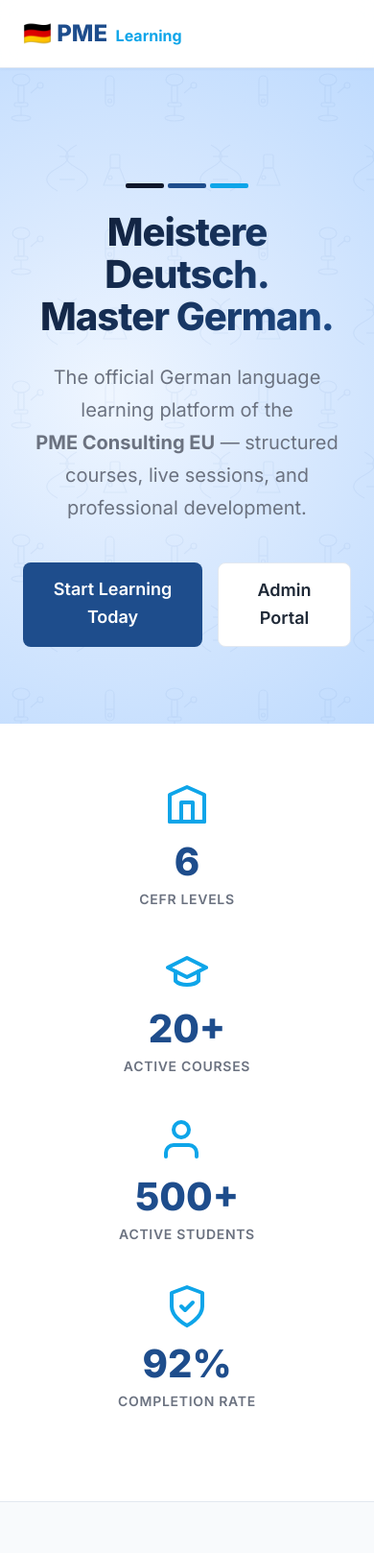
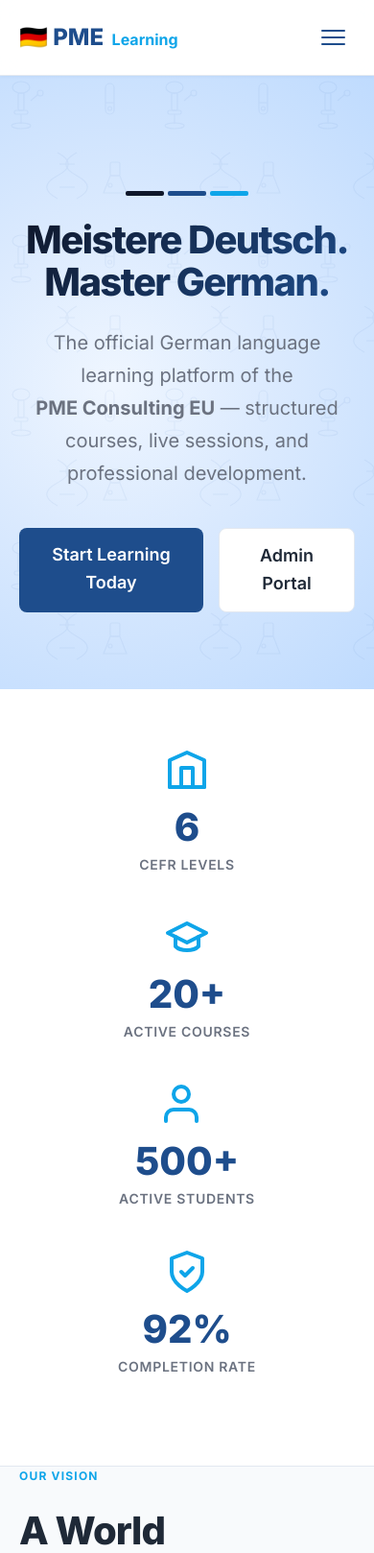
Before and after one commit to sirtinypp/pmeconsulting, a Django app: page / in a window 390 px wide. Shown: the top 1618 px of the page at 96% size. Run offline with Django 5.2, Linux system fonts and the light colour scheme; data that the repository does not hold is empty.

Commit message:
Enhance mobile adaptivity with hamburger menu and improved spacing

```diff
--- a/static/css/public.css
+++ b/static/css/public.css
@@ -37,7 +37,14 @@ body {
     padding: 0 24px;
 }
 
-h1,
+h1 {
+    font-size: clamp(2.5rem, 8vw, 4rem);
+    line-height: 1.1;
+    font-weight: 850;
+    letter-spacing: -0.04em;
+    color: #0F172A;
+}
+
 h2,
 h3 {
     font-weight: 800;
@@ -86,6 +93,27 @@ h3 {
 
 .nav-links a:hover {
     color: var(--primary);
+}
+
+.nav-toggle {
+    display: none;
+}
+
+.menu-icon {
+    display: none;
+    cursor: pointer;
+    padding: 10px;
+    z-index: 1001;
+}
+
+.menu-icon span {
+    display: block;
+    width: 25px;
+    height: 2px;
+    background: var(--primary);
+    margin: 5px 0;
+    transition: 0.3s;
+    border-radius: 2px;
 }
 
 /* ── Buttons ── */
@@ -616,6 +644,10 @@ h3 {
 
 /* ── Responsive ── */
 @media (max-width: 768px) {
+    .container {
+        padding: 0 20px;
+    }
+
     .hero-title {
         font-size: 2.5rem;
     }
@@ -625,8 +657,52 @@ h3 {
         gap: 40px;
     }
 
+    /* Mobile Menu Logic */
+    .menu-icon {
+        display: block;
+    }
+
     .nav-links {
-        display: none;
+        position: fixed;
+        top: 72px; /* Header height */
+        left: 0;
+        width: 100%;
+        background: white;
+        flex-direction: column;
+        padding: 40px 20px;
+        gap: 24px;
+        box-shadow: 0 10px 15px -3px rgba(0, 0, 0, 0.1);
+        transform: translateY(-150%);
+        transition: transform 0.4s cubic-bezier(0.4, 0, 0.2, 1);
+        z-index: 999;
+        border-bottom: 1px solid #E2E8F0;
+        text-align: center;
+    }
+
+    .nav-links a {
+        font-size: 1.125rem;
+        width: 100%;
+        padding: 12px 0;
+    }
+
+    .nav-flex {
+        position: relative;
+    }
+
+    .nav-toggle:checked ~ .nav-links {
+        transform: translateY(0);
+        display: flex;
+    }
+
+    /* Hamburger Animation */
+    .nav-toggle:checked ~ .menu-icon span:nth-child(1) {
+        transform: translateY(7px) rotate(45deg);
+    }
+    .nav-toggle:checked ~ .menu-icon span:nth-child(2) {
+        opacity: 0;
+    }
+    .nav-toggle:checked ~ .menu-icon span:nth-child(3) {
+        transform: translateY(-7px) rotate(-45deg);
     }
 
     .footer-grid {
--- a/templates/public/index.html
+++ b/templates/public/index.html
@@ -23,6 +23,12 @@
                 <span class="logo-text">🇩🇪 PME</span>
                 <span class="sub-logo" style="font-weight:700; color: #0EA5E9; margin-left: 4px;">Learning</span>
             </div>
+            <input type="checkbox" id="nav-toggle" class="nav-toggle">
+            <label for="nav-toggle" class="menu-icon">
+                <span></span>
+                <span></span>
+                <span></span>
+            </label>
             <div class="nav-links">
                 <a href="#about">About</a>
                 <a href="#features">Features</a>
```
